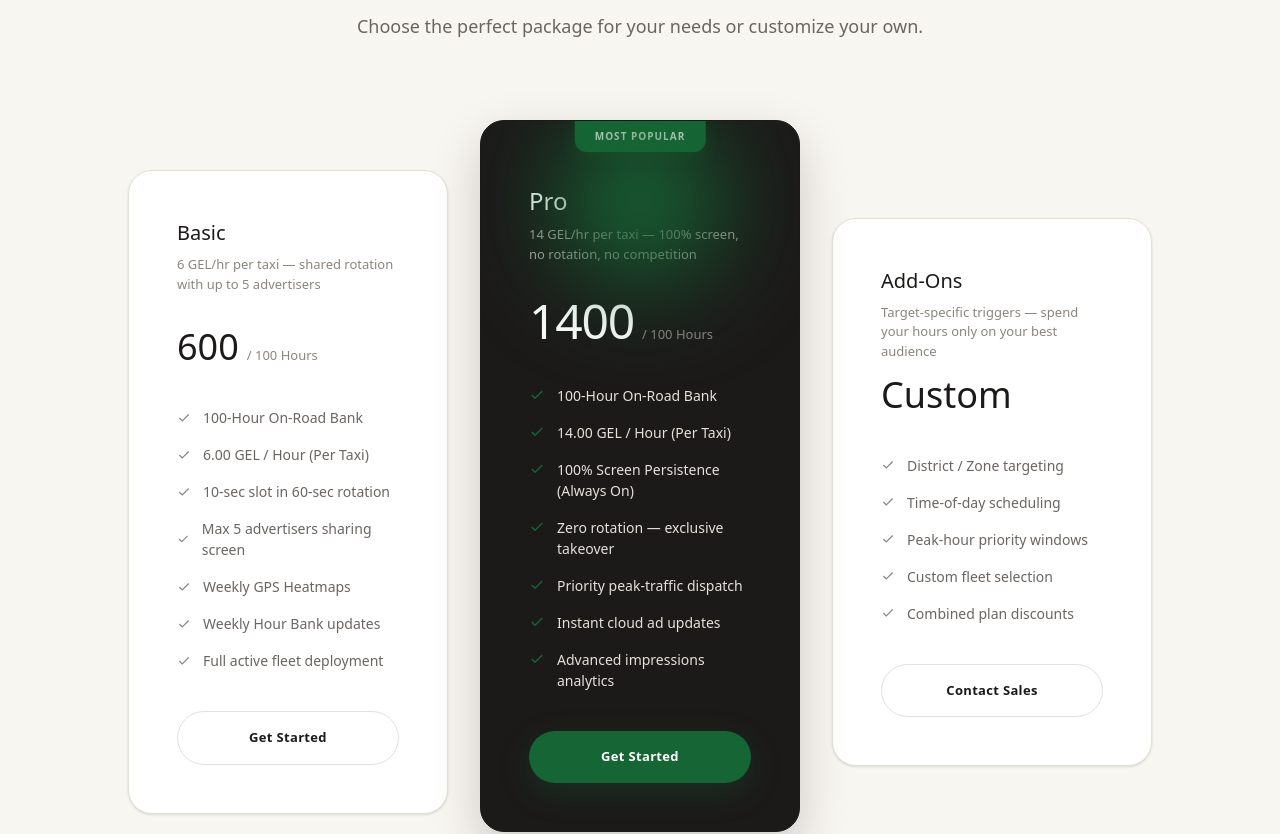
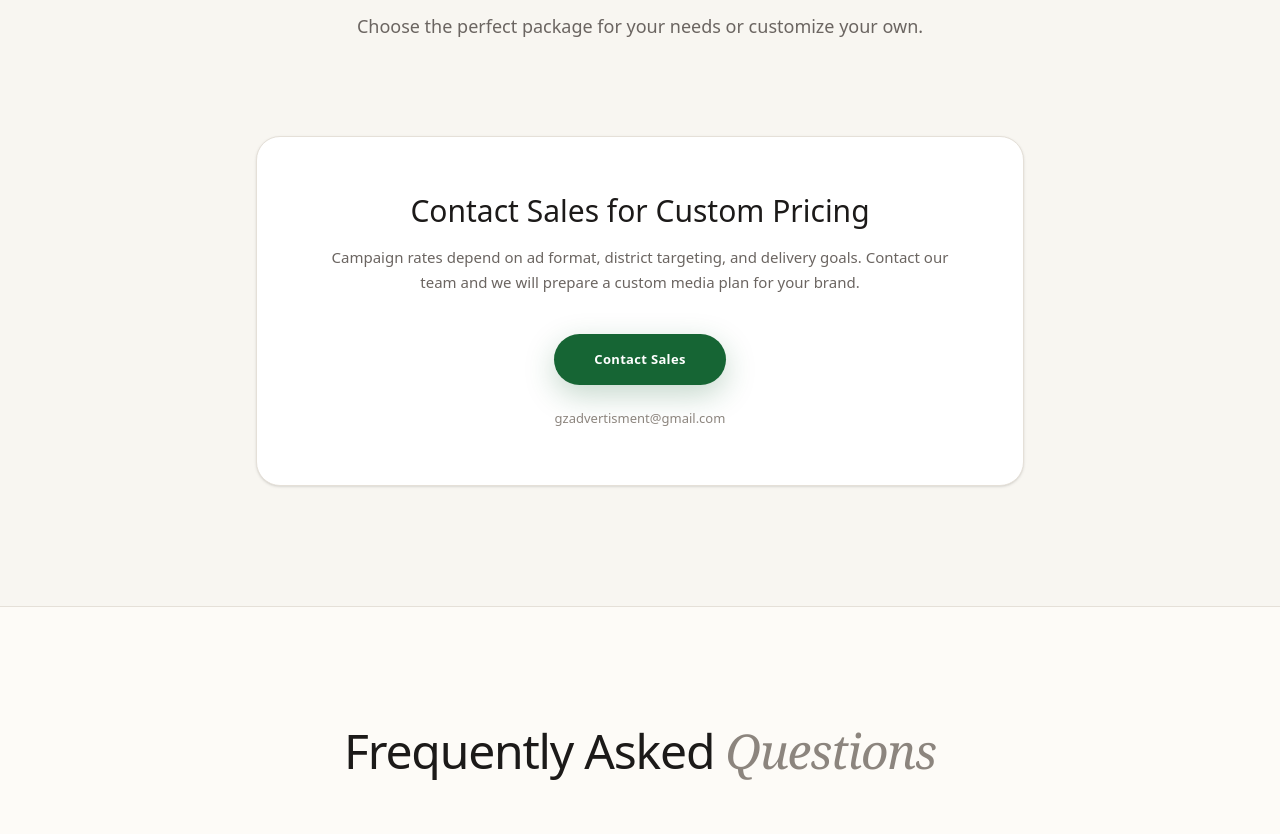
Before and after one commit to SetFodi/gzad, a Next.js app: page / in a window 1280 px wide. Shown: the part 4900-5734 px from the top of the page. Built offline with nearby package versions, Linux system fonts and the light colour scheme.

Commit message:
contact sales

```diff
--- a/src/app/page.tsx
+++ b/src/app/page.tsx
@@ -435,74 +435,24 @@ export default function Home() {
             <p className="text-lg text-[#6B6561] dark:text-zinc-400 font-light">{t.pricing.subtitle}</p>
           </div>
 
-          <div className="grid md:grid-cols-3 gap-8 items-center max-w-5xl mx-auto">
-
-            {/* Standard Plan */}
-            <div className="bg-white dark:bg-black/60 border border-[#E5E0D8] dark:border-white/10 rounded-3xl p-10 md:p-12 order-2 md:order-1 transition-transform hover:-translate-y-2 duration-500 shadow-sm">
-              <h3 className="text-xl font-medium text-[#1C1A19] dark:text-[#FAFAFA] mb-2">{t.pricing.standard1.title}</h3>
-              <p className="text-[#8C857E] dark:text-zinc-500 text-[13px] font-light mb-8 h-10">{t.pricing.standard1.desc}</p>
-              <div className="mb-10 flex items-baseline gap-2">
-                <span className="text-4xl font-light text-[#1C1A19] dark:text-[#FAFAFA]">{t.pricing.standard1.price}</span>
-                <span className="text-[#8C857E] dark:text-zinc-500 text-[13px]">{t.pricing.standard1.period}</span>
-              </div>
-              <ul className="space-y-4 mb-10 text-[14px] text-[#6B6561] dark:text-zinc-400 font-light">
-                {t.pricing.standard1.features.map((feature, idx) => (
-                  <li key={idx} className="flex items-center gap-3">
-                    <svg width="14" height="14" viewBox="0 0 24 24" fill="none" stroke="currentColor" strokeWidth="2" className="text-[#8C857E] dark:text-zinc-500"><polyline points="20 6 9 17 4 12"/></svg>
-                    {feature}
-                  </li>
-                ))}
-              </ul>
-              <a href="#contact" className="block w-full text-center py-4 rounded-full border border-[#E5E0D8] dark:border-white/10 text-[#1C1A19] dark:text-[#FAFAFA] font-bold tracking-wide text-[13px] hover:bg-[#FDFBF7] dark:bg-[#050505] transition-colors">
-                {t.pricing.standard1.btn}
+          <div className="max-w-3xl mx-auto">
+            <div className="bg-white dark:bg-black/60 border border-[#E5E0D8] dark:border-white/10 rounded-3xl p-10 md:p-14 text-center shadow-sm">
+              <h3 className="text-2xl md:text-3xl font-medium text-[#1C1A19] dark:text-[#FAFAFA] mb-4">
+                {t.pricing.contactOnlyTitle}
+              </h3>
+              <p className="text-[#6B6561] dark:text-zinc-400 text-[15px] font-light mb-10 leading-relaxed max-w-2xl mx-auto">
+                {t.pricing.contactOnlyDesc}
+              </p>
+              <a
+                href="mailto:gzadvertisment@gmail.com"
+                className="inline-flex items-center justify-center px-10 py-4 rounded-full bg-[#166534] dark:bg-emerald-500 text-white font-bold tracking-wide text-[13px] hover:bg-[#14532D] dark:hover:bg-emerald-400 transition-colors shadow-[0_10px_30px_rgba(22,101,52,0.25)]"
+              >
+                {t.pricing.contactOnlyBtn}
               </a>
+              <p className="mt-6 text-[13px] text-[#8C857E] dark:text-zinc-500">
+                gzadvertisment@gmail.com
+              </p>
             </div>
-
-            {/* Premium / Popular Plan (Deep Espresso) */}
-            <div className="bg-[#1C1A19] border border-[#1C1A19] rounded-3xl p-10 md:p-12 order-1 md:order-2 relative shadow-[0_20px_50px_rgba(28,26,25,0.2)] transform md:-translate-y-4 hover:-translate-y-6 transition-transform duration-500 z-20 overflow-hidden">
-              <div className="absolute top-0 left-1/2 -translate-x-1/2 bg-[#166534] dark:bg-emerald-500 text-white text-[10px] font-black tracking-widest uppercase px-5 py-2 rounded-b-xl shadow-[0_5px_15px_rgba(22,101,52,0.3)]">MOST POPULAR</div>
-              <div className="absolute top-0 left-1/2 -translate-x-1/2 w-40 h-40 bg-[#166534] dark:bg-emerald-500/20 blur-[50px] pointer-events-none rounded-full" />
-
-              <h3 className="text-2xl font-medium text-white mb-2 pt-4">{t.pricing.standard2.title}</h3>
-              <p className="text-[#E5E0D8]/70 text-[13px] font-light mb-8 h-10">{t.pricing.standard2.desc}</p>
-              <div className="mb-10 flex items-baseline gap-2">
-                <span className="text-5xl font-medium text-white tracking-tight">{t.pricing.standard2.price}</span>
-                <span className="text-[#8C857E] dark:text-zinc-500 text-[13px]">{t.pricing.standard2.period}</span>
-              </div>
-              <ul className="space-y-4 mb-10 text-[14px] text-[#E5E0D8] font-light relative z-10">
-                {t.pricing.standard2.features.map((feature, idx) => (
-                  <li key={idx} className="flex items-start gap-3">
-                    <svg width="16" height="16" viewBox="0 0 24 24" fill="none" stroke="currentColor" strokeWidth="2" className="text-[#166534] dark:text-emerald-400 shrink-0 mt-0.5"><polyline points="20 6 9 17 4 12"/></svg>
-                    {feature}
-                  </li>
-                ))}
-              </ul>
-              <a href="#contact" className="block w-full text-center py-4 rounded-full bg-[#166534] dark:bg-emerald-500 text-white font-bold tracking-wide text-[13px] hover:bg-[#14532D] dark:hover:bg-emerald-400 transition-colors shadow-[0_10px_30px_rgba(22,101,52,0.3)]">
-                {t.pricing.standard2.btn}
-              </a>
-            </div>
-
-            {/* Event Plan */}
-            <div className="bg-white dark:bg-black/60 border border-[#E5E0D8] dark:border-white/10 rounded-3xl p-10 md:p-12 order-3 transition-transform hover:-translate-y-2 duration-500 shadow-sm">
-              <h3 className="text-xl font-medium text-[#1C1A19] dark:text-[#FAFAFA] mb-2">{t.pricing.event.title}</h3>
-              <p className="text-[#8C857E] dark:text-zinc-500 text-[13px] font-light mb-8 h-10">{t.pricing.event.desc}</p>
-              <div className="mb-10 flex items-baseline gap-2">
-                <span className="text-4xl font-light text-[#1C1A19] dark:text-[#FAFAFA]">{t.pricing.event.price}</span>
-                <span className="text-[#8C857E] dark:text-zinc-500 text-[13px]">{t.pricing.event.period}</span>
-              </div>
-              <ul className="space-y-4 mb-10 text-[14px] text-[#6B6561] dark:text-zinc-400 font-light">
-                {t.pricing.event.features.map((feature, idx) => (
-                  <li key={idx} className="flex items-center gap-3">
-                    <svg width="14" height="14" viewBox="0 0 24 24" fill="none" stroke="currentColor" strokeWidth="2" className="text-[#8C857E] dark:text-zinc-500"><polyline points="20 6 9 17 4 12"/></svg>
-                    {feature}
-                  </li>
-                ))}
-              </ul>
-              <a href="mailto:gzadvertisment@gmail.com" className="block w-full text-center py-4 rounded-full border border-[#E5E0D8] dark:border-white/10 text-[#1C1A19] dark:text-[#FAFAFA] font-bold tracking-wide text-[13px] hover:bg-[#FDFBF7] dark:bg-[#050505] transition-colors">
-                {t.pricing.event.btn}
-              </a>
-            </div>
-
           </div>
         </div>
       </section>
--- a/src/app/translations.ts
+++ b/src/app/translations.ts
@@ -164,6 +164,9 @@ export const translations = {
             titlePrefix: "Simple,",
             titleGradient: "Flexible Pricing",
             subtitle: "Choose the perfect package for your needs or customize your own.",
+            contactOnlyTitle: "Contact Sales for Custom Pricing",
+            contactOnlyDesc: "Campaign rates depend on ad format, district targeting, and delivery goals. Contact our team and we will prepare a custom media plan for your brand.",
+            contactOnlyBtn: "Contact Sales",
             switch: {
                 standard: "Standard Packages",
                 custom: "Custom Calculator"
@@ -578,6 +581,9 @@ export const translations = {
             titlePrefix: "მარტივი,",
             titleGradient: "მოქნილი ფასები",
             subtitle: "აირჩიეთ სტანდარტული პაკეტი ან შექმენით თქვენი საკუთარი.",
+            contactOnlyTitle: "დაგვიკავშირდით ინდივიდუალური ფასებისთვის",
+            contactOnlyDesc: "ფასი განისაზღვრება რეკლამის ფორმატით, რაიონული ტარგეტინგით და კამპანიის მიზნებით. მოგვწერეთ და მოვამზადებთ თქვენზე მორგებულ მედია გეგმას.",
+            contactOnlyBtn: "დაგვიკავშირდით",
             switch: {
                 standard: "სტანდარტული",
                 custom: "კალკულატორი"
```
